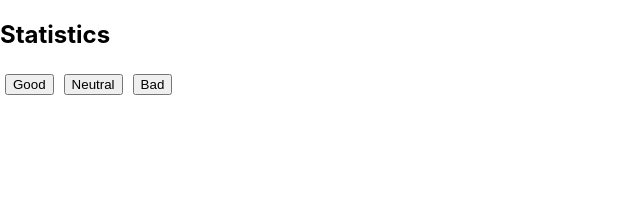
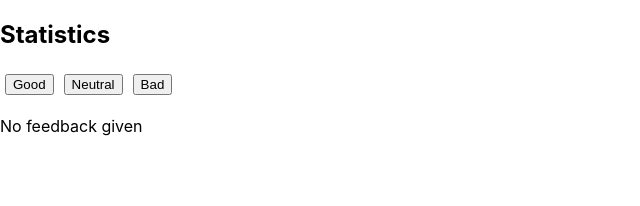
Before and after one commit to Falsher/goit-react-hw-04-hooks-feedback, a React (Create React App) app: page / in a window 1280 px wide. Shown: the top 206 px of the page, without its empty margins (0-640 px from the left). Built offline with nearby package versions, Linux system fonts and the light colour scheme.

Commit message:
git added first

```diff
--- a/src/App.js
+++ b/src/App.js
@@ -1,5 +1,3 @@
-import React from 'react';
-
 import Counter from './components/coffe/review';
 
 const App = () => (
--- a/src/components/coffe/notificationReviews.js
+++ b/src/components/coffe/notificationReviews.js
@@ -1,7 +1,14 @@
-import { useState } from 'react';
+import PropTypes from 'prop-types';
 
-export default function Notification() {
-  const [message] = useState('');
+const Notification = ({ message }) => {
+  Notification.defaultProps = {
+    message: '',
+  };
+  Notification.propTypes = {
+    message: PropTypes.string,
+  };
 
   return <p>{message}</p>;
-}
+};
+
+export default Notification;
```
